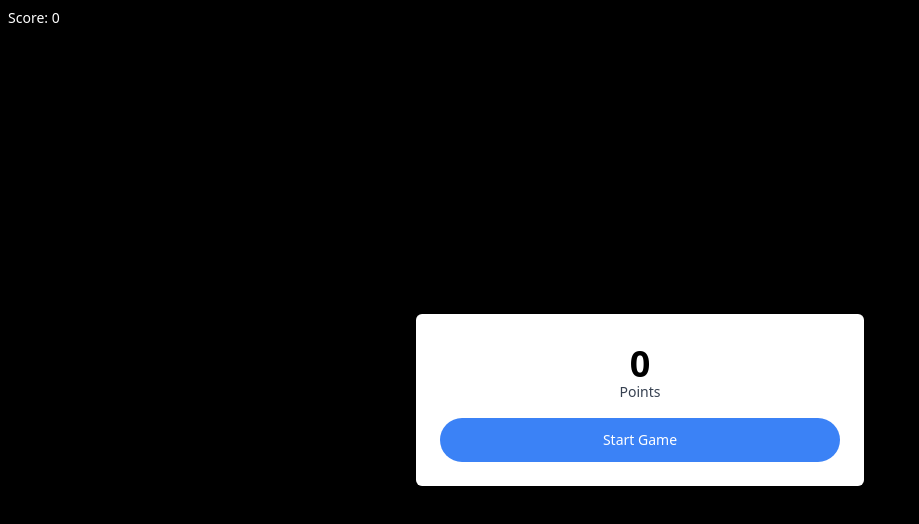
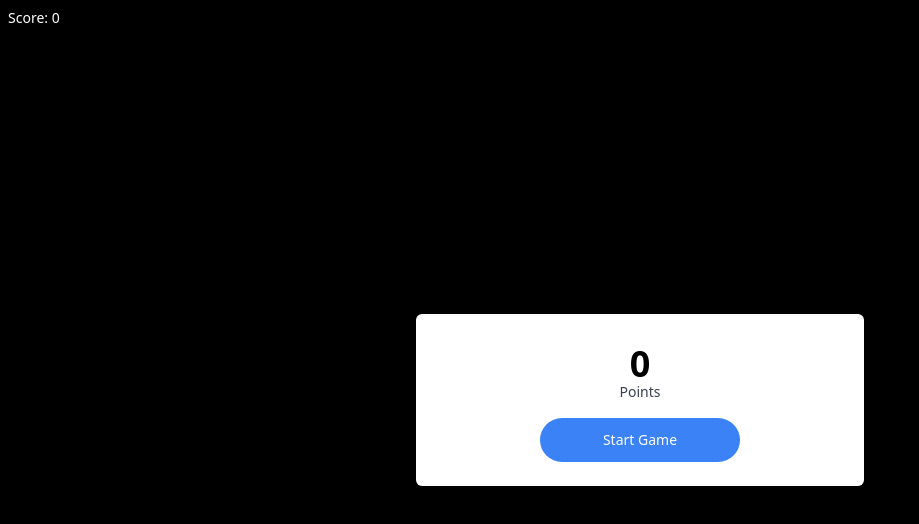
Before and after one commit to teoh4770/particle-frenzy, a website built with Vite: page index.html in a window 1280 px wide. Shown: the whole page, without its empty margins (0-919 px from the left). Built offline with nearby package versions, Linux system fonts and the light colour scheme.

Commit message:
Refactor: html title and button

```diff
--- a/index.html
+++ b/index.html
@@ -5,8 +5,9 @@
   <meta charset="UTF-8" />
   <link rel="icon" type="image/svg+xml" href="/vite.svg" />
   <meta name="viewport" content="width=device-width, initial-scale=1.0" />
+  <title>Particle Frenzy: Base Defense Game</title>
+
   <script src="https://cdn.tailwindcss.com"></script>
-  <title>Particle Frenzy: Base Defense Game</title>
 </head>
 
 <body>
@@ -20,7 +21,7 @@
       <p id="bigScoreEl" class="text-4xl font-bold leading-none">0</p>
       <p class="text-sm text-gray-700 mb-4">Points</p>
       <div>
-        <button id="startGameBtn" class="text-sm bg-blue-500 text-white w-full py-3 rounded-full">Start Game</button>
+        <button id="startGameBtn" class="text-sm bg-blue-500 text-white w-1/2 py-3 rounded-full">Start Game</button>
       </div>
     </div>
   </div>
```
Also changed, not shown: 1 other file.
